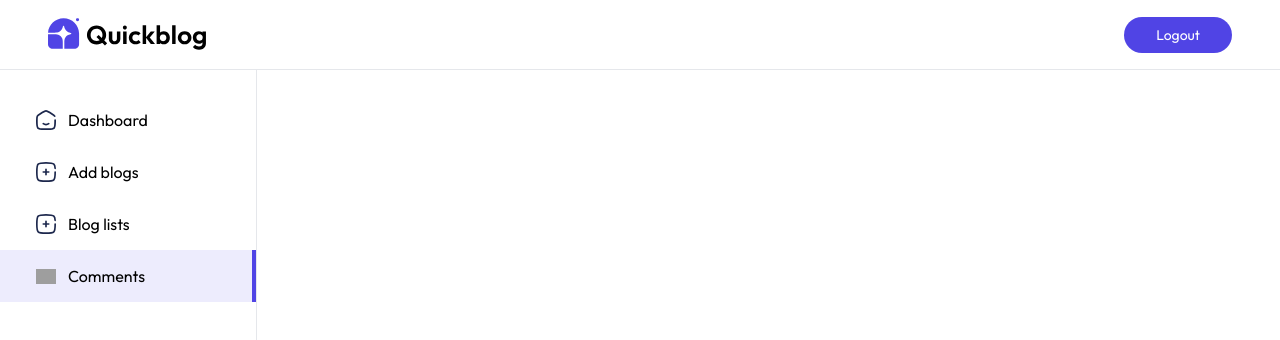
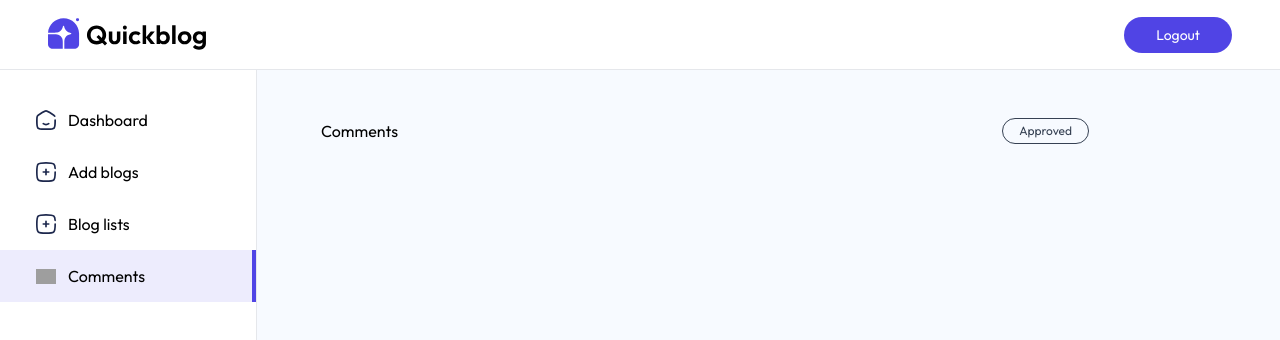
Before and after one commit to natitam1/QuickBlog-Natnael, a React (Vite) app in the folder client/: page /admin/comments in a window 1280 px wide. Shown: the top 340 px of the page. Built offline with nearby package versions, Linux system fonts and the light colour scheme; grey boxes are pictures that could not be loaded.

Commit message:
Add header for comments

```diff
--- a/client/src/pages/admin/Comments.jsx
+++ b/client/src/pages/admin/Comments.jsx
@@ -11,7 +11,22 @@
   useEffect(() => {
     fetchcomments();
   }, []);
-  return <div className="flex-1 pt-5 px-5"></div>;
+  return (
+    <div className="flex-1 pt-5 px-5 sm:pt-12 sm:pl-16 bg-blue-50/50">
+      <div className="flex justify-between items-center max-w-3xl">
+        <h1>Comments</h1>
+        <div className="flex gap-4">
+          <button
+            className={`shadow-custom-sm border rounded-full px-4 py-1 cursor-pointer text-xs ${
+              filter === "Approved" ? "text-primary" : "text-gray-700"
+            }`}
+          >
+            Approved
+          </button>
+        </div>
+      </div>
+    </div>
+  );
 };
 
 export default Comments;
```
